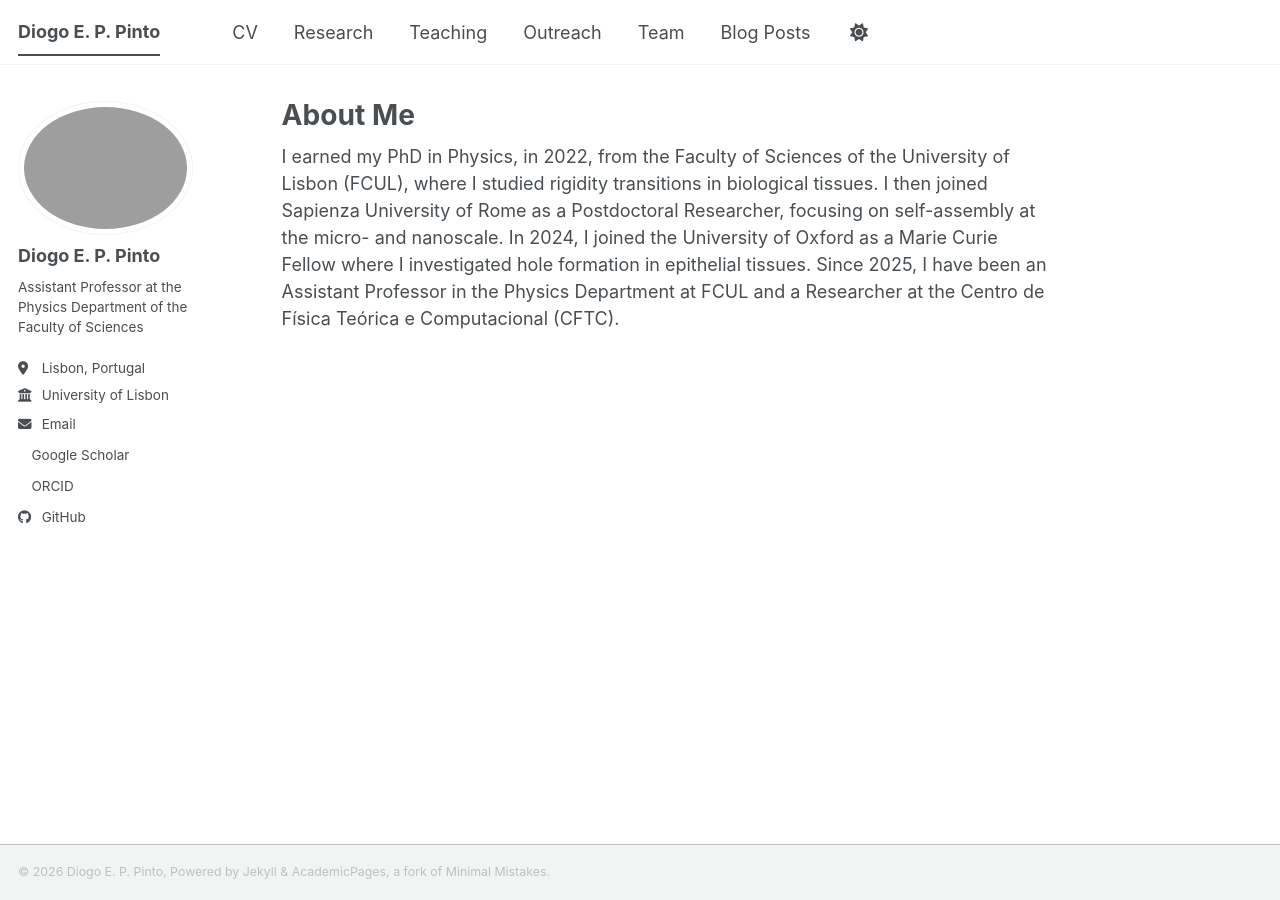
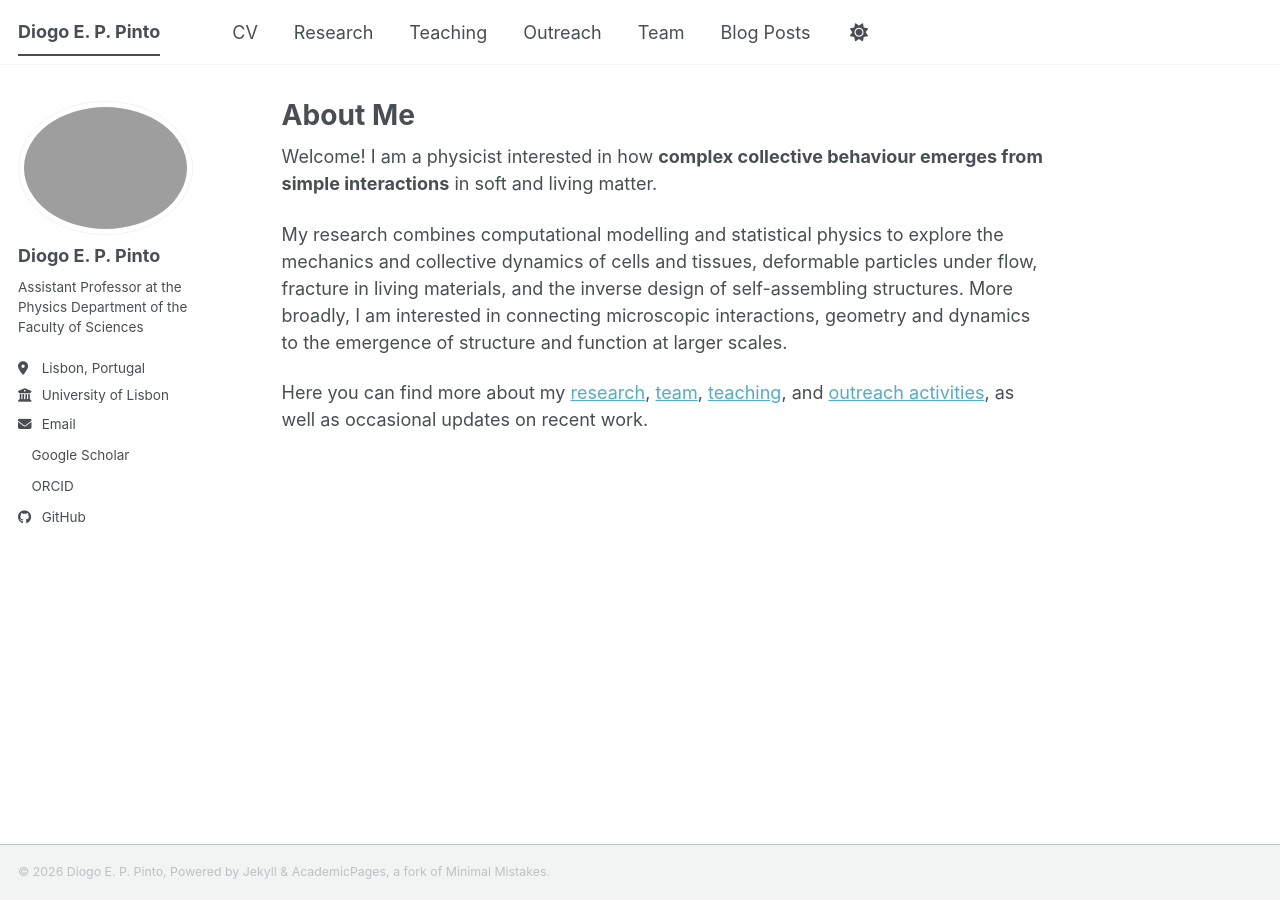
Before and after one commit to deppinto/deppinto.github.io, a Jekyll site: the page built from _pages/about.md, in a window 1280 px wide. Built offline with Jekyll 4.4.1, drawn with Linux system fonts in a browser that asks for light colours; a style sheet for code colours, icons or effects is not loaded.

Commit message:
Update about.md

```diff
--- a/_pages/about.md
+++ b/_pages/about.md
@@ -7,4 +7,27 @@ redirect_from:
   - /about.html
 ---
 
-I earned my PhD in Physics, in 2022, from the Faculty of Sciences of the University of Lisbon (FCUL), where I studied rigidity transitions in biological tissues. I then joined Sapienza University of Rome as a Postdoctoral Researcher, focusing on self-assembly at the micro- and nanoscale. In 2024, I joined the University of Oxford as a Marie Curie Fellow where I investigated hole formation in epithelial tissues. Since 2025, I have been an Assistant Professor in the Physics Department at FCUL and a Researcher at the Centro de Física Teórica e Computacional (CFTC).
+<p>
+  Welcome! I am a physicist interested in how
+  <strong>complex collective behaviour emerges from simple interactions</strong>
+  in soft and living matter.
+</p>
+
+<p>
+  My research combines computational modelling and statistical physics to
+  explore the mechanics and collective dynamics of cells and tissues,
+  deformable particles under flow, fracture in living materials, and the
+  inverse design of self-assembling structures.
+  More broadly, I am interested in connecting microscopic interactions,
+  geometry and dynamics to the emergence of structure and function at
+  larger scales.
+</p>
+
+<p>
+  Here you can find more about my
+  <a href="{{ '/research/' | relative_url }}">research</a>,
+  <a href="{{ '/team/' | relative_url }}">team</a>,
+  <a href="{{ '/teaching/' | relative_url }}">teaching</a>,
+  and <a href="{{ '/outreach/' | relative_url }}">outreach activities</a>,
+  as well as occasional updates on recent work.
+</p>
```
